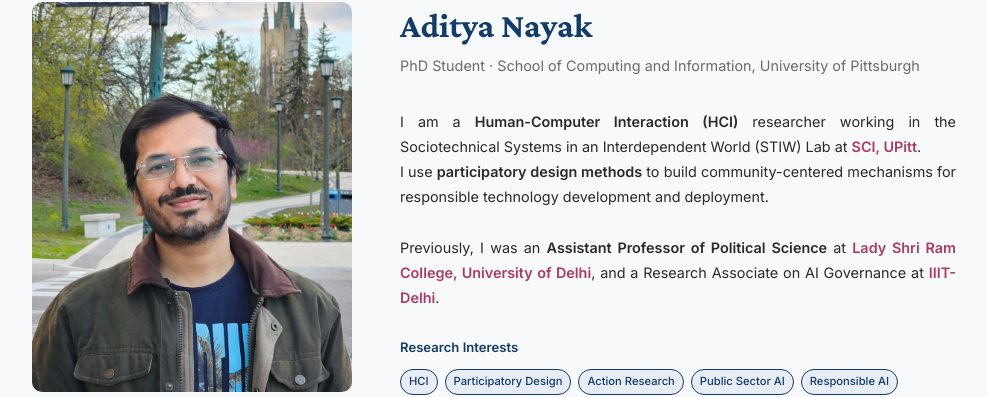
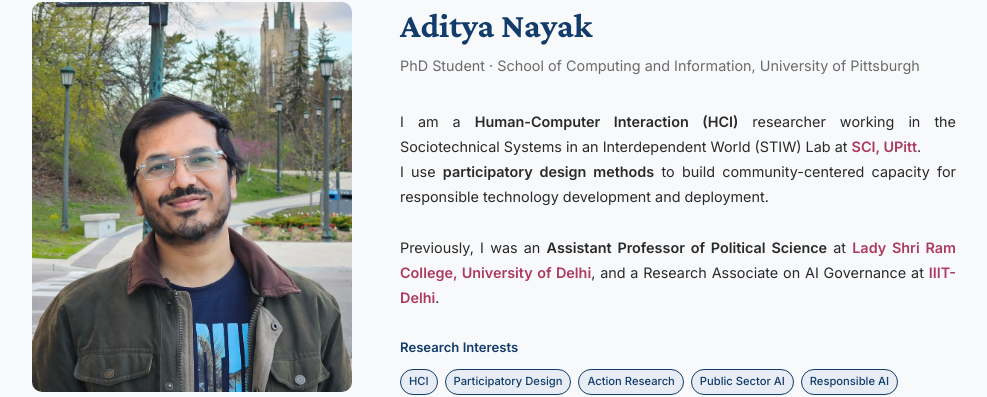
Before and after one commit to adityanayak-info/adityanayak-info.github.io, a Jekyll site: the page built from index.md, in a window 1280 px wide and 900 px high. Shown: the part 142-539 px from the top of the window, without its empty margins (146-1133 px from the left). Built offline with Jekyll 4.4.1, drawn with Linux system fonts in a browser that asks for light colours.

Commit message:
Revise research description in default layout
Updated the description of research focus to emphasize community-centered capacity.

```diff
--- a/_layouts/default.html
+++ b/_layouts/default.html
@@ -179,7 +179,7 @@
 
             <hr class="profile-rule">
 
-            <p>I am a <strong>Human-Computer Interaction (HCI)</strong> researcher working in the Sociotechnical Systems in an Interdependent World (STIW) Lab at <a class="inst-link" href="https://www.sci.pitt.edu" target="_blank">SCI, UPitt</a>.<br>I use <strong>participatory design methods</strong> to build community-centered mechanisms for responsible technology development and deployment.</p>
+            <p>I am a <strong>Human-Computer Interaction (HCI)</strong> researcher working in the Sociotechnical Systems in an Interdependent World (STIW) Lab at <a class="inst-link" href="https://www.sci.pitt.edu" target="_blank">SCI, UPitt</a>.<br>I use <strong>participatory design methods</strong> to build community-centered capacity for responsible technology development and deployment.</p>
 
             <hr class="profile-rule">
 
```
